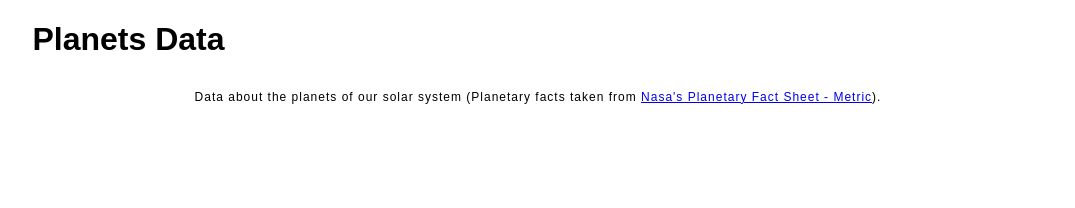
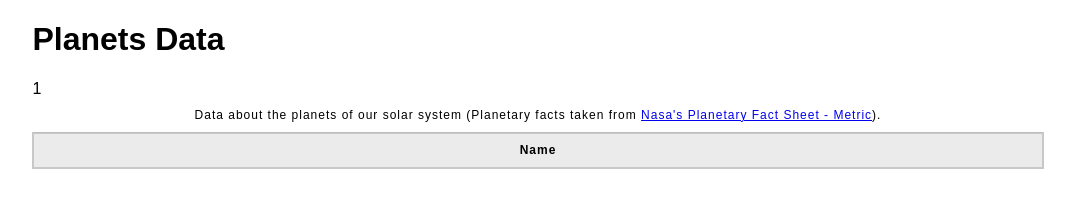
Before and after one commit to RyanRinehart/RyanRinehart.github.io, a plain HTML site: page index.html in a window 1280 px wide. Shown: the whole page, without its empty margins (102-1177 px from the left). Drawn offline with Linux system fonts and the light colour scheme.

Commit message:
Update index.html

```diff
--- a/index.html
+++ b/index.html
@@ -36,7 +36,7 @@
                         <tr></tr>
                     </thead>
                     <tbody>
-                        <tr></tr>
+                        <tr>1 <th>Name</th>
                         <tr></tr>
                         <tr></tr>
                         <tr></tr>
```
